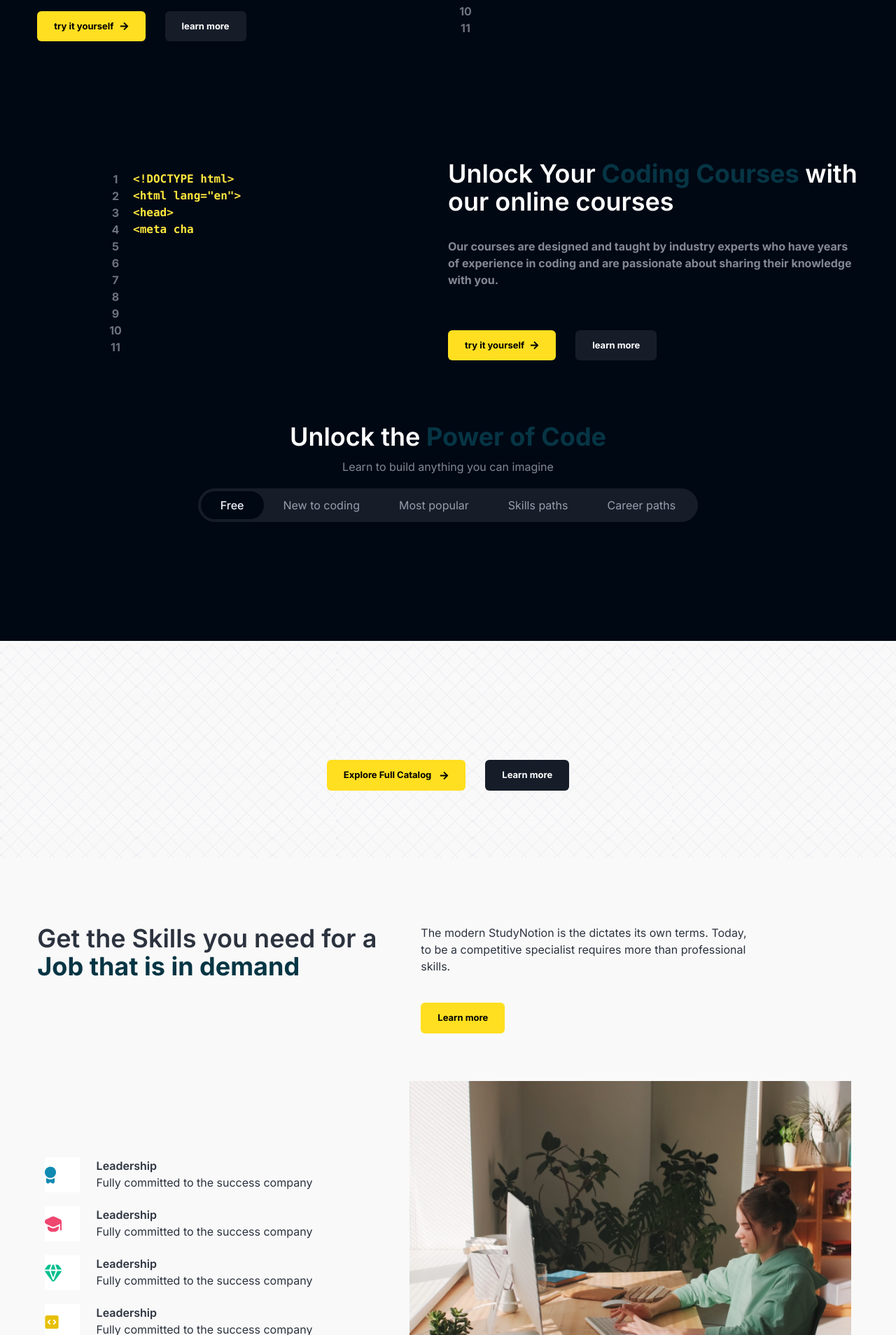
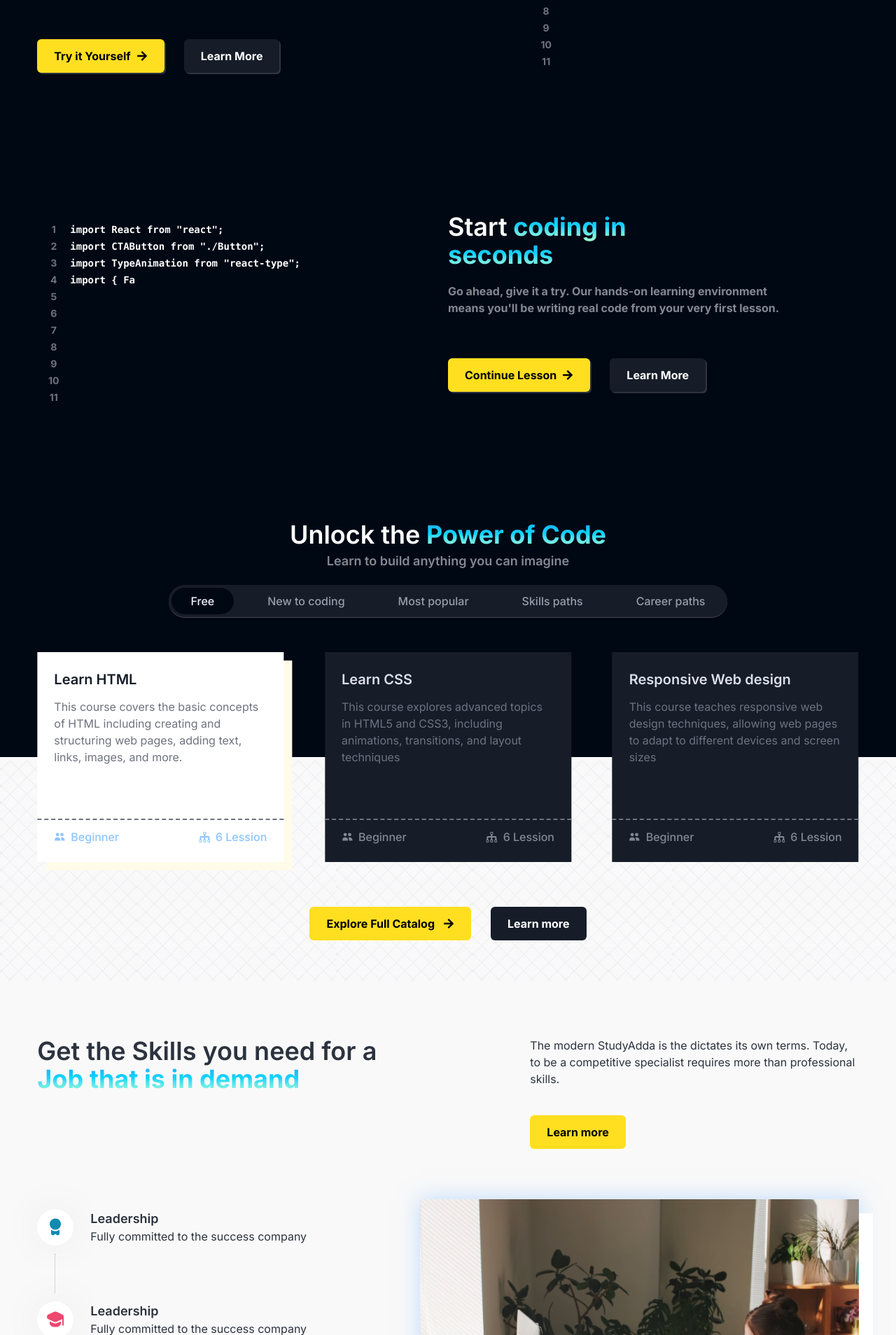
Before and after one commit to Suwalkya-ji/StudyAdda, a React (Vite) app: page / in a window 1280 px wide. Shown: the part 892-2800 px from the top of the page at 70% size. Built offline with nearby package versions, Linux system fonts and the light colour scheme; a web font is replaced by a local one.

Commit message:
frontend - continue Home page

```diff
--- a/src/component/core/HomePage/Button.jsx
+++ b/src/component/core/HomePage/Button.jsx
@@ -5,9 +5,9 @@ const Button = ({children, active, linkto}) => {
 
     <Link to={linkto}>
 
-        <div className={`text-center text-[13px] px-6 py-3 rounded-md font-bold
+        <div className={`text-center text-[13px] sm:text-[16px] px-6 py-3 rounded-md font-bold shadow-[2px_2px_0px_0px_rgba(255,255,255,0.18)]
             ${active ? "bg-yellow-300 text-black" : "bg-richblack-800"}
-            hover:scale-95 transition-all duration-200
+           hover:shadow-none hover:scale-95 transition-all duration-200
             `}>
 
             {children}
--- a/src/component/core/HomePage/CodeBlocks.jsx
+++ b/src/component/core/HomePage/CodeBlocks.jsx
@@ -10,15 +10,18 @@ const CodeBlocks = ({
     position, heading, subheading, ctabtn1, ctabtn2, codeblock, backgroundGradient, codeColor
 }) => {
   return (
-    <div className={`flex ${position} my-20  `}>
+    <div className={`flex ${position} my-20 justify-between flex-col lg:gap-10 gap-10 `}>
 
         {/* section 1 */}
-        <div className='w-[50%] flex flex-col gap-8'>
+        <div className='lg:w-[50%] w-[100%] flex flex-col gap-8'>
             {heading}
-                <div className='text-richblack-300 font-bold '>
+
+        {/* Sub Heading */}
+                <div className='text-richblack-300 text-base font-bold w-[85%] -mt-3'>
                     {subheading}
                 </div>
 
+        {/* Button Group */}
                 <div className='flex gap-7 mt-7'>
                     <CTAButton active={ctabtn1.active} linkto={ctabtn1.linkto}>
                         <div className='flex gap-2 items-center'>
@@ -36,8 +39,10 @@ const CodeBlocks = ({
         </div>
 
          {/* Section 2 */}
-        <div className={`h-fit  flex flex-row text-10[px] w-[100%]  py-4 lg:w-[500px] `}>
+        <div className="h-fit code-border flex flex-row py-3 text-[10px] sm:text-sm leading-[18px] sm:leading-6 relative w-[100%] lg:w-[470px]">
 
+                        {backgroundGradient}
+                        {/* Indexing */}
                         <div className='text-center flex flex-col w-[10%] text-richblack-400 font-inter font-bold'>
                             <p>1</p>
                             <p>2</p>
@@ -52,7 +57,9 @@ const CodeBlocks = ({
                             <p>11</p>
                         </div>
 
-                        <div className={`w-[90%] flex flex-col gap-2 font-bold font-mono ${codeColor} pr-2`}>
+
+                        {/* Codes */}
+                        <div className={`w-[90%] flex flex-col gap-2 font-bold font-mono ${codeColor} pr-1`}>
                             <TypeAnimation
                                 sequence={[codeblock, 2000, ""]}
                                 repeat={Infinity}
--- a/src/component/core/HomePage/CourseCard.jsx
+++ b/src/component/core/HomePage/CourseCard.jsx
@@ -1,9 +1,50 @@
-import React from 'react'
+import React from "react";
 
-const CourseCard = () => {
+// Importing React Icons
+import { HiUsers } from "react-icons/hi";
+import { ImTree } from "react-icons/im";
+
+const CourseCard = ({cardData, currentCard, setCurrentCard}) => {
   return (
-    <div>CourseCard</div>
-  )
-}
+    <div
+      className={`w-[360px] lg:w-[30%] ${
+        currentCard === cardData?.heading
+          ? "bg-white shadow-[12px_12px_0_0] shadow-yellow-50"
+          : "bg-richblack-800"
+      }  text-richblack-25 h-[300px] box-border cursor-pointer`}
+      onClick={() => setCurrentCard(cardData?.heading)}
+    >
+      <div className="border-b-[2px] border-richblack-400 border-dashed h-[80%] p-6 flex flex-col gap-3">
+        <div
+          className={` ${
+            currentCard === cardData?.heading && "text-richblack-800"
+          } font-semibold text-[20px]`}
+        >
+          {cardData?.heading}
+        </div>
 
-export default CourseCard
+        <div className="text-richblack-400">{cardData?.description}</div>
+      </div>
+
+      <div
+        className={`flex justify-between ${
+          currentCard === cardData?.heading ? "text-blue-300" : "text-richblack-300"
+        } px-6 py-3 font-medium`}
+      >
+        {/* Level */}
+        <div className="flex items-center gap-2 text-[16px]">
+          <HiUsers />
+          <p>{cardData?.level}</p>
+        </div>
+
+        {/* Flow Chart */}
+        <div className="flex items-center gap-2 text-[16px]">
+          <ImTree />
+          <p>{cardData?.lessionNumber} Lession</p>
+        </div>
+      </div>
+    </div>
+  );
+};
+
+export default CourseCard;
--- a/src/component/core/HomePage/ExploreMore.jsx
+++ b/src/component/core/HomePage/ExploreMore.jsx
@@ -1,6 +1,7 @@
 import React, { useState } from 'react'
 import { HomePageExplore } from '../../../data/homepage-explore'
 import HighlightText from "../HomePage/HighlightText"
+import CourseCard from "../HomePage/CourseCard"
 
 const tabName = [
     "Free",
@@ -25,23 +26,29 @@ const ExploreMore = () => {
 
   return (
     <div>
-            <div className='text-4xl font-semibold text-center'>
+
+      {/* Explore more section */}
+        <div>
+            <div className='text-4xl font-semibold text-center my-10'>
                 Unlock the
                 <HighlightText text={"Power of Code"}/>
+
+                    <p className='text-center text-richblack-300 text-lg font-semibold mt-1'>
+                        Learn to build anything you can imagine
+                    </p>
             </div>
+        </div>
 
-            <p className='text-center text-richblack-300 text-sm text-[16px] mt-3'>
-                Learn to build anything you can imagine
-            </p>
-
-            <div className='mt-5 flex flex-row rounded-full bg-richblack-800 mb-5 border-richblack-100  px-1  py-1' >
+      {/* Tabs Section */}
+            <div className='hidden lg:flex gap-5 -mt-5 mx-auto w-max bg-richblack-800 text-richblack-200 p-1 rounded-full font-medium drop-shadow-[0_1.5px_rgba(255,255,255,0.25)]' >
                 {
                     tabName.map((element, index)=>{
                         return (
                             <div className={`text-[16px] flex flex-row items-center gap-2
                             ${currentTab === element ? "bg-richblack-900 text-richblack-5 font-medium":
-                               "text-richblack-200" } rounded-full transition-all duration-200 cursor-pointer
-                               hover:bg-richblack-900 hover:text-richblack-5 px-7 py-2`}
+                               "text-richblack-200" }
+                               rounded-full transition-all duration-200 cursor-pointer
+                               hover:bg-richblack-900 hover:text-richblack-5 px-7 py-[7px]`}
                                key={index}
                                onClick={() => setMyCards(element)} >
                                 {element}
@@ -51,23 +58,21 @@ const ExploreMore = () => {
                 }
             </div>
 
-            <div className='lg:h-[150px]'></div>
+            <div className='hidden lg:block lg:h-[200px]'></div>
 
-            {/* course card ka group */}
-            {/* <div className='absolute flex flex-row gap-10 justify-between w-full'>
-                {
-                    courses.map((element, index)=>{
-                        return(
-                            <CourseCard
-                            key={index}
-                            cardData = {element}
-                            currentCard = {currentCard}
-                            setCurrentCard = {setCurrentCard}
-                            />
-                        )
-                    })
-                }
-            </div> */}
+              {/* Cards Group */}
+      <div className="lg:absolute gap-10 justify-center lg:gap-0 flex lg:justify-between flex-  wrap w-full lg:bottom-[0] lg:left-[50%] lg:translate-x-[-50%] lg:translate-y-[50%] text-black lg:mb-0 mb-7 lg:px-0 px-3">
+        {courses.map((ele, index) => {
+          return (
+            <CourseCard
+              key={index}
+              cardData={ele}
+              currentCard={currentCard}
+              setCurrentCard={setCurrentCard}
+            />
+          );
+        })}
+      </div>
 
 
     </div>
--- a/src/component/core/HomePage/HighlightText.jsx
+++ b/src/component/core/HomePage/HighlightText.jsx
@@ -2,7 +2,7 @@ import React from 'react'
 
 const HighlightText = ({text}) => {
   return (
-    <span className='font-bold text-richblue-500 '>   {/* bg-gradient-to-b from-[red] to-[white]  */}
+    <span className='bg-gradient-to-b from-[#1FA2FF] via-[#12D8FA] to-[#A6FFCB] text-transparent bg-clip-text font-bold'>   {/* bg-gradient-to-b from-[red] to-[white]  */}
          {" "}
         {text}
     </span>
--- a/src/component/core/HomePage/TimelineSection.jsx
+++ b/src/component/core/HomePage/TimelineSection.jsx
@@ -3,9 +3,9 @@ import Logo1 from "../../..//assets/TimeLineLogo/Logo1.svg"
 import Logo2 from "../../..//assets/TimeLineLogo/Logo2.svg"
 import Logo3 from "../../..//assets/TimeLineLogo/Logo3.svg"
 import Logo4 from "../../..//assets/TimeLineLogo/Logo4.svg"
-import timelineImage from "../../../assets/Images/timelineImage.png"
+import TimeLineImage from "../../../assets/Images/timelineImage.png"
 
-const timeline = [
+const TimeLine = [
     {
         logo: Logo1,
         Heading: "Leadership",
@@ -29,53 +29,59 @@ const timeline = [
 ]
 
 const TimelineSection = () => {
-  return (
-    <div className='flex flex-row gap-15 items-center'>
+   return (
+    <div>
+      <div className="flex flex-col lg:flex-row gap-20 mb-20 items-center">
+        <div className="lg:w-[45%] flex flex-col gap-14 lg:gap-3">
+          {TimeLine.map((ele, i) => {
+            return (
+              <div className="flex flex-col lg:gap-3" key={i}>
+                <div className="flex gap-6" key={i}>
+                  <div className="w-[52px] h-[52px] bg-white rounded-full flex justify-center items-center shadow-[#00000012] shadow-[0_0_62px_0]">
+                    <img src={ele.logo} alt="" />
+                  </div>
+                  <div>
+                    <h2 className="font-semibold text-[18px]">{ele.Heading}</h2>
+                    <p className="text-base">{ele.Description}</p>
+                  </div>
+                </div>
+                <div
+                  className={`hidden ${
+                    TimeLine.length - 1 === i ? "hidden" : "lg:block"
+                  }  h-14 border-dotted border-r border-richblack-100 bg-richblack-400/0 w-[26px]`}
+                ></div>
+              </div>
+            );
+          })}
+        </div>
+        <div className="relative w-fit h-fit shadow-blue-200 shadow-[0px_0px_30px_0px]">
+          <div className="absolute lg:left-[50%] lg:bottom-0 lg:translate-x-[-50%] lg:translate-y-[50%] bg-caribbeangreen-700 flex lg:flex-row flex-col text-white uppercase py-5 gap-4 lg:gap-0 lg:py-10 ">
+            {/* Section 1 */}
+            <div className="flex gap-5 items-center lg:border-r border-caribbeangreen-300 px-7 lg:px-14">
+              <h1 className="text-3xl font-bold w-[75px]">10</h1>
+              <h1 className="text-caribbeangreen-300 text-sm w-[75px]">
+                Years experiences
+              </h1>
+            </div>
 
-        <div className='w-[45%] flex flex-col gap-5'>
-            {
-                timeline.map((element, index) => {
-                    return(
-
-                        <div className='flex flex-row gap-6' key={index}>
-
-                                <div className='w-[50px] h-[50px] bg-white flex items-center'>
-                                    <img src={element.logo} />
-                                </div>
-
-                                <div>
-                                    <h2 className='font-semibold tex-[18px]'>{element.Heading}</h2>
-                                    <p className='text-base'>{element.Description}</p>
-                                </div>
-
-
-                        </div>
-
-                    )
-                })
-            }
+            {/* Section 2 */}
+            <div className="flex gap-5 items-center lg:px-14 px-7">
+              <h1 className="text-3xl font-bold w-[75px]">250</h1>
+              <h1 className="text-caribbeangreen-300 text-sm w-[75px]">
+                types of courses
+              </h1>
+            </div>
+            <div></div>
+          </div>
+          <img
+            src={TimeLineImage}
+            alt="timelineImage"
+            className="shadow-white shadow-[20px_20px_0px_0px] object-cover h-[400px] lg:h-fit"
+          />
         </div>
-
-        <div className='relative shadow-blue-200'>
-            <img src={timelineImage}  alt='timelineImage!' className='shadow-white object-cover h-fit'/>
-
-                <div className='absolute bg-caribbeangreen-700 flex flex-row text-white uppercase py-7
-                left-[50%] translate-x-[-50%] translate-y-[-50%]'>
-                    <div className='flex flex-row gap-5 items-center border-r border-caribbeangreen-300 px-7'>
-                        <p className='text-3xl font-bold'>10</p>
-                        <p className='text-caribbeangreen-300 text-sm'>Years of Experience</p>
-                    </div>
-
-                    <div className='flex gap-5 items-center px-7'>
-                        <p className='text-3xl font-bold'>250</p>
-                        <p className='text-caribbeangreen-300 text-sm'>Types of courses</p>
-                    </div>
-
-                </div>
-        </div>
-
+      </div>
     </div>
-  )
+  );
 }
 
 export default TimelineSection
--- a/src/pages/Home.jsx
+++ b/src/pages/Home.jsx
@@ -19,15 +19,14 @@ const Home = () => {
 
                 {/* Section 1 */}
     <div className='relative mx-auto flex flex-col w-11/12 max-w-maxContent items-center
-    text-white justify-between '>
+    text-white justify-between gap-8 '>
 
+        {/* Become a Instructor Button */}
             <Link to={"/signup"}>
 
-                <div className=' group mt-16 p-1 mx-auto rounded-full bg-richblack-800 font-bold text-richblack-200
-                transition-all duration-200 hover:scale-95 w-fit'>
+                <div className=' group  mt-16 p-1 mx-auto rounded-full bg-richblack-800 font-bold text-richblack-200 drop-shadow-[0_1.5px_rgba(255,255,255,0.25)] transition-all duration-200 hover:scale-95 w-fit hover:drop-shadow-none'>
 
-                    <div className='flex flex-row items-center gap-2 rounded-full px-10 py-[5px]
-                    transition-all duration-200 group-hover:bg-richblack-900 '>
+                    <div className='flex flex-row items-center gap-2 rounded-full px-10 py-[5px] transition-all duration-200 group-hover:bg-richblack-900 '>
                         <p>Become an Instructor</p>
                         <FaArrowRight />
                     </div>
@@ -36,17 +35,21 @@ const Home = () => {
 
             </Link>
 
-            <div className='text-center text-4xl font-semibold mt-7'>
+        {/* Heading */}
+            <div className='text-center text-4xl font-semibold'>
                   Empower Your Future with
                   <HighlightText text={"Coding Skills"} />
             </div>
 
-            <div className='mt-4 w-[90%] text-center text-lg font-bold text-richblack-300'>
-                With our online coding courses, you can learn at your own pace, from anywhere in the
-                world and get access to a wealth of resource, including hands-on projects, quizzes,
-               and personalized feedback from instructors.
+        {/* Sub Heading */}
+            <div className='-mt-3 w-[90%] text-center text-lg font-bold text-richblack-300'>
+                With our online coding courses, you can learn at your own pace, from
+                anywhere in the world, and get access to a wealth of resources,
+                including hands-on projects, quizzes, and personalized feedback from
+                instructors.
             </div>
 
+        {/* CTA Buttons */}
             <div className='flex flex-row gap-7 mt-8'>
 
                 <CTAButton active={true} linkto={"/signup"}>
@@ -59,9 +62,11 @@ const Home = () => {
 
             </div>
 
-            <div className= 'mx-8 my-14 shadow-blue-200'>
+        {/* Video */}
+            <div className= 'mx-3 my-7 shadow-[10px_-5px_50px_-5px] shadow-blue-200'>
 
                 <video
+                className="shadow-[20px_20px_rgba(255,255,255)]"
                 muted
                 loop
                 autoPlay>
@@ -77,8 +82,7 @@ const Home = () => {
                     heading={
                         <div className='text-4xl font-semibold '>
                             Unlock Your
-                            <HighlightText text={"Coding Courses "} />
-                            with our online courses
+                            <HighlightText text={"coding potential"} /> with our online courses.
                         </div>
                     }
 
@@ -88,7 +92,7 @@ const Home = () => {
 
                     ctabtn1={
                        {
-                         btnText: "try it yourself",
+                         btnText: "Try it Yourself",
                          linkto: "/signup",
                          active: true,
                        }
@@ -96,8 +100,8 @@ const Home = () => {
 
                     ctabtn2={
                        {
-                         btnText: "learn more",
-                         linkto: "/login",
+                         btnText: "Learn More",
+                         linkto: "/signup",
                          active: false,
                        }
                     }
@@ -113,6 +117,7 @@ const Home = () => {
                     </body>
                     </html> `}
                     codeColor={"text-yellow-25"}
+                    backgroundGradient={<div className="codeblock1 absolute"> </div>}
 
                 />
             </div>
@@ -122,51 +127,31 @@ const Home = () => {
           <CodeBlocks
             position={"lg:flex-row-reverse"}
             heading={
-                        <div className='text-4xl font-semibold '>
-                            Unlock Your
-                            <HighlightText text={"Coding Courses "} />
-                            with our online courses
+              <div className="w-[100%] text-4xl font-semibold lg:w-[50%]">
+                Start
+                <HighlightText text={"coding in seconds"} />
               </div>
             }
-
-
             subheading={
-                    "Our courses are designed and taught by industry experts who have years of experience in coding and are passionate about sharing their knowledge with you."
+              "Go ahead, give it a try. Our hands-on learning environment means you'll be writing real code from your very first lesson."
             }
-
-                    ctabtn1={
-                       {
-                         btnText: "try it yourself",
-                         linkto: "/signup",
+            ctabtn1={{
+              btnText: "Continue Lesson",
+              link: "/signup",
               active: true,
-                       }
-                    }
-
-                    ctabtn2={
-                       {
-                         btnText: "learn more",
-                         linkto: "/login",
+            }}
+            ctabtn2={{
+              btnText: "Learn More",
+              link: "/signup",
               active: false,
-                       }
-                    }
-
-                    codeblock={`<!DOCTYPE html>
-                    <html lang="en">
-                    <head>
-                        <meta charset="UTF-8" />
-                        <meta name="viewport" content="width=device-width, initial-scale=1.0" />
-                        <title>Document</title>
-                    </head>
-                    <body>
-                    </body>
-                    </html> `}
-                    codeColor={"text-yellow-25"}
-
-                    backgroundGradient={"bg-gradient-to-tr from-rose-500 to-blue-50"}
-
+            }}
+            codeColor={"text-white"}
+            codeblock={`import React from "react";\n import CTAButton from "./Button";\nimport TypeAnimation from "react-type";\nimport { FaArrowRight } from "react-icons/fa";\n\nconst Home = () => {\nreturn (\n<div>Home</div>\n)\n}\nexport default Home;`}
+            backgroundGradient={<div className="codeblock2 absolute"></div>}
           />
         </div>
 
+        {/* Explore Section */}
             <ExploreMore/>
 
     </div>
@@ -175,12 +160,13 @@ const Home = () => {
                 {/* Section 2 */}
     <div className='bg-pure-greys-5 text-richblack-700'>
 
-        <div className='homepage_bg h-[310px]'>
+        <div className='homepage_bg h-[320px]'>
 
-            <div className='w-11/12 max-w-maxContent flex flex-col items-center justify-between gap-5 mx-auto'>
-                        <div className='h-[150px]'></div>
+          {/* Explore Full Catagory Section */}
+            <div className='w-11/12 max-w-maxContent flex flex-col items-center justify-between gap-8 mx-auto'>
+                        <div className='lg:h-[150px]'></div>
 
-                    <div className='flex flex-row gap-7 text-white'>
+                    <div className='flex flex-row gap-7 text-white lg:mt-8'>
                         <CTAButton active={true} linkto={"/signup"} >
                                 <div className='flex items-center gap-3'>
                                     Explore Full Catalog
@@ -188,30 +174,31 @@ const Home = () => {
                                 </div>
                         </CTAButton>
 
-                        <CTAButton active={false} linkto={"/signup"} >
+                        <CTAButton active={false} linkto={"/login"} >
                                 <div>
                                     Learn more
                                 </div>
                         </CTAButton>
                     </div>
 
-
             </div>
 
         </div>
 
-        <div className='mx-auto w-11/12 max-w-maxContent flex flex-col items-center justify-between gap-7'>
+        <div className='mx-auto w-11/12 max-w-maxContent flex flex-col items-center justify-between gap-8'>
 
-            <div className='flex flex-row gap-5 mb-10 mt-[95px]'>
-                <div className='text-4xl font-semibold w-[45%]'>
+          {/* Job that is in Demand - Section 1 */}
+            <div className='flex flex-col justify-between gap-7  mb-10 mt-[-100px]  lg:mt-20 lg:flex-row lg:gap-0'>
+                <div className='text-4xl font-semibold lg:w-[45%]'>
                     Get the Skills you need for a
                     <HighlightText text={"Job that is in demand"}/>
                 </div>
 
-                <div className='flex flex-col gap-10 w-[40%] items-start'>
+                <div className='flex flex-col gap-10 lg:w-[40%] items-start'>
                         <div className='text-[16px] '>
-                            The modern StudyNotion is the dictates its own terms. Today, to be a competitive
-                            specialist requires more than professional skills.
+                            The modern StudyAdda is the dictates its own terms. Today, to
+                be a competitive specialist requires more than professional
+                skills.
                         </div>
 
                         <CTAButton active={true} linkto={"/signup"}>
@@ -223,9 +210,10 @@ const Home = () => {
             </div>
 
 
-
+          {/* Timeline Section - Section 2 */}
             <TimelineSection/>
 
+          {/* Learning Language Section - Section 3 */}
             <LearningLanguageSection/>
 
         </div>
@@ -234,11 +222,13 @@ const Home = () => {
 
 
                 {/* Section 3 */}
-    <div className='w-11/12 mx-auto max-w-maxContent flex flex-col items-center justify-between gap-8 first-letter bg-richblack-900 text-white'>
+    <div className=' relative w-11/12 mx-auto max-w-maxContent flex flex-col items-center justify-between gap-8  bg-richblack-900 text-white'>
 
+        {/* Become a instructor section */}
             <InstructorSection/>
 
-            <h2 className='text-center text-4xl font-semibold mt-10'>review from other Learners</h2>
+            <h2 className='text-center text-4xl font-semibold mt-8'>
+                Review from other Learners</h2>
                 {/* Review slider */}
 
     </div>
```
Also changed, not shown: src/component/core/HomePage/InstructorSection.jsx (+10 -9 lines), src/component/core/HomePage/LearningLanguageSection.jsx (+7 -7 lines). Lines whose indentation alone changed are shown as unchanged.
